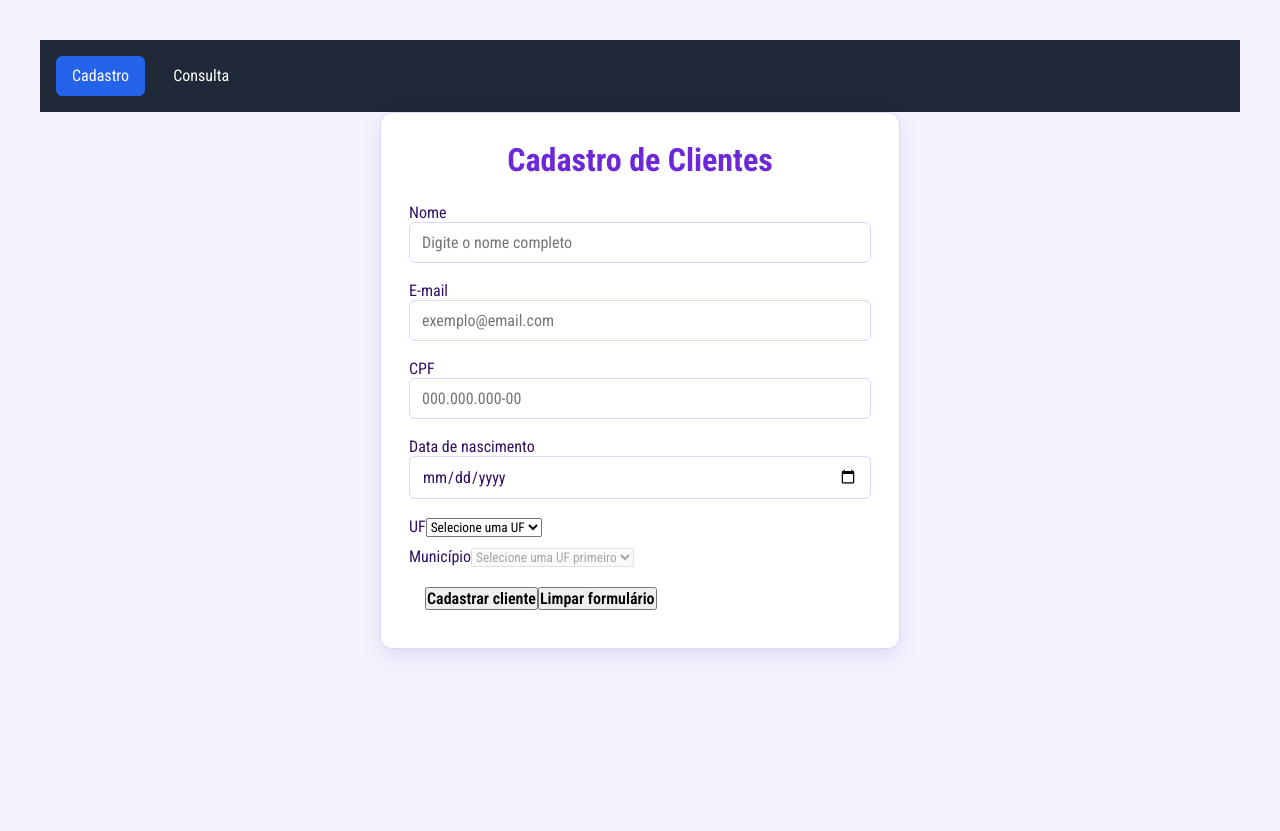
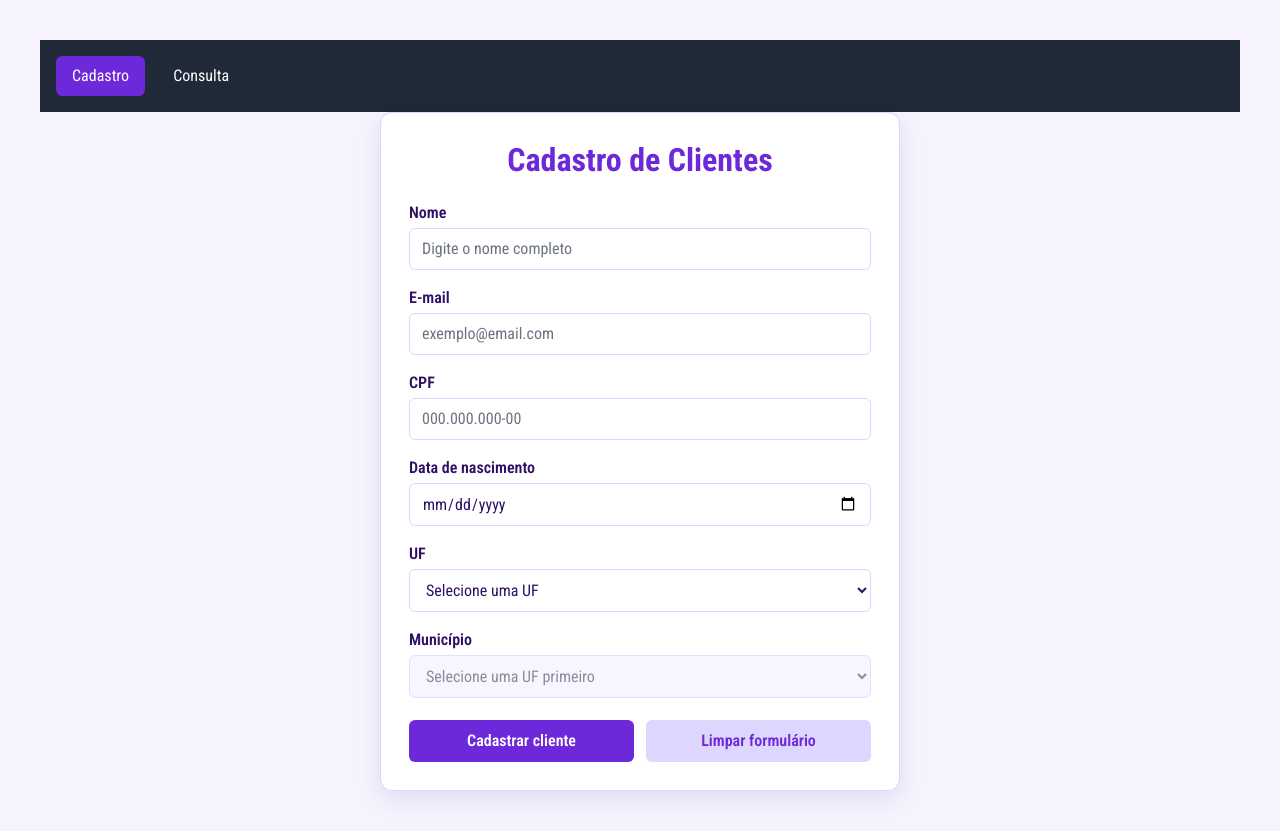
Before and after one commit to eloisazsenai/projeto-cadastro-clientes, an Angular app: page /cadastro in a window 1280 px wide. Before the commit the page ends 800 px from the top, so only its background shows below. Built offline with nearby package versions, Linux system fonts and the light colour scheme.

Commit message:
feat: estiliza formulário de cadastro

```diff
--- a/src/app/components/cadastro-cliente/cadastro-cliente.component.css
+++ b/src/app/components/cadastro-cliente/cadastro-cliente.component.css
@@ -1,4 +1,4 @@
-.container{
+.container {
   width: min(100%, 520px);
   margin: 0 auto;
   padding: 28px;
@@ -6,42 +6,134 @@
   border: 1px solid var(--border);
   border-radius: 12px;
   box-shadow: 0 8px 24px rgb(46 16 101 / 10%);
+  box-sizing: border-box;
 }
 
-h1{
-    margin-bottom: 24px;
+h1 {
+  margin: 0 0 24px;
   color: var(--primary);
   text-align: center;
 }
 
-.formulario{
-    display: grid;
-    gap: 10px;
+/* Organiza todos os campos verticalmente */
+.formulario {
+  display: flex;
+  flex-direction: column;
+  gap: 18px;
 }
 
-label{
-    font-width: 600;
+.campo {
+  display: flex;
+  flex-direction: column;
+  gap: 6px;
 }
 
-input{
+label {
+  color: var(--text);
+  font-weight: 600;
+}
+
+/* Inputs e selects terão o mesmo visual */
+input,
+select {
   width: 100%;
-    margin-bottom: 8px;
+  min-height: 42px;
   padding: 10px 12px;
+
   color: var(--text);
+  font: inherit;
+
   background: var(--surface);
   border: 1px solid var(--border);
   border-radius: 6px;
   outline: none;
+
+  box-sizing: border-box;
+  transition:
+    border-color 0.2s,
+    box-shadow 0.2s;
 }
 
-input:focus{
+input::placeholder {
+  color: var(--text-light);
+}
+
+input:focus,
+select:focus {
   border-color: var(--primary);
   box-shadow: 0 0 0 3px rgb(109 40 217 / 15%);
 }
 
-.botoes{
+select:disabled {
+  color: var(--text-light);
+  cursor: not-allowed;
+  background: var(--bg);
+  opacity: 0.8;
+}
+
+/* Mensagens de validação */
+.erro {
+  display: block;
+  color: var(--danger);
+  font-size: 0.85rem;
+}
+
+/* Área dos botões */
+.botoes {
+  display: flex;
+  gap: 12px;
+  margin-top: 4px;
+}
+
+button {
   flex: 1;
-    padding:  10px 16px;
+  min-height: 42px;
+  padding: 10px 16px;
+
   color: white;
+  font: inherit;
   font-weight: 600;
+
+  cursor: pointer;
+  background: var(--primary);
+  border: 0;
+  border-radius: 6px;
+
+  transition:
+    background-color 0.2s,
+    transform 0.2s,
+    box-shadow 0.2s;
 }
+
+button:hover {
+  background: var(--primary-hover);
+  box-shadow: 0 4px 12px rgb(109 40 217 / 20%);
+  transform: translateY(-1px);
+}
+
+button:active {
+  transform: translateY(0);
+}
+
+/* Segundo botão */
+.botao-secundario {
+  color: var(--primary);
+  background: var(--border);
+}
+
+.botao-secundario:hover {
+  color: white;
+  background: var(--secondary);
+}
+
+/* Ajuste para telas menores */
+@media (max-width: 560px) {
+  .container {
+    padding: 22px 18px;
+    border-radius: 0;
+  }
+
+  .botoes {
+    flex-direction: column;
+  }
+}
--- a/src/app/components/cadastro-cliente/cadastro-cliente.component.html
+++ b/src/app/components/cadastro-cliente/cadastro-cliente.component.html
@@ -180,11 +180,6 @@
 
 <div class="botoes">
 
-      <!--
-        O id nulo indica um cadastro novo. Quando existe um id, o mesmo espaço
-        mostra o botão de atualização. (click) é um event binding: ao ocorrer o
-        clique, o Angular chama o método correspondente no TypeScript.
-      -->
   @if (clienteEditandoId === null) {
     <button
       type="button"
@@ -202,6 +197,7 @@
   }
 
   <button
+    class="botao-secundario"
     type="button"
     (click)="limparFormulario()"
   >
@@ -209,6 +205,5 @@
   </button>
 
 </div>
-
   </form>
 </div>
--- a/src/app/components/menu/menu.component.css
+++ b/src/app/components/menu/menu.component.css
@@ -15,5 +15,5 @@
 /* RouterLinkActive acrescenta esta classe somente ao link da página atual. */
 .menu a:hover,
 .menu a.ativo {
-  background: #2563eb;
+  background: var(--primary);
 }
```
Lines whose indentation alone changed are shown as unchanged.
